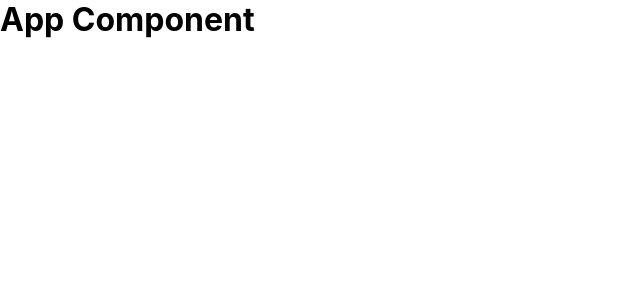
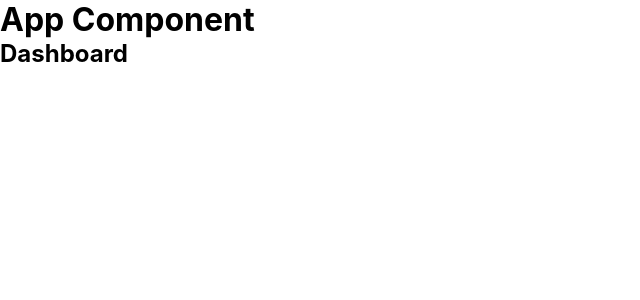
Before and after one commit to RNtaate/frontend_togetherwecan, a React (Create React App) app: page / in a window 1280 px wide. Shown: the top 300 px of the page, without its empty margins (0-640 px from the left). Built offline with nearby package versions, Linux system fonts and the light colour scheme.

Commit message:
Create Dashboard component
import it in app.js

```diff
--- a/src/App.js
+++ b/src/App.js
@@ -1,9 +1,11 @@
 import './App.css';
+import Dashboard from './containers/Dashboard';
 
 function App() {
   return (
     <div className="App">
-      <h1>App Component</h1>
+      <h1 className="text-primary">App Component</h1>
+      <Dashboard />
     </div>
   );
 }
--- /dev/null
+++ b/src/containers/Dashboard.js
@@ -0,0 +1,11 @@
+import React from 'react';
+
+const Dashboard = () => {
+  return (
+    <div>
+      <h2 className="text-secondary">Dashboard</h2>
+    </div>
+  );
+};
+
+export default Dashboard;
```
